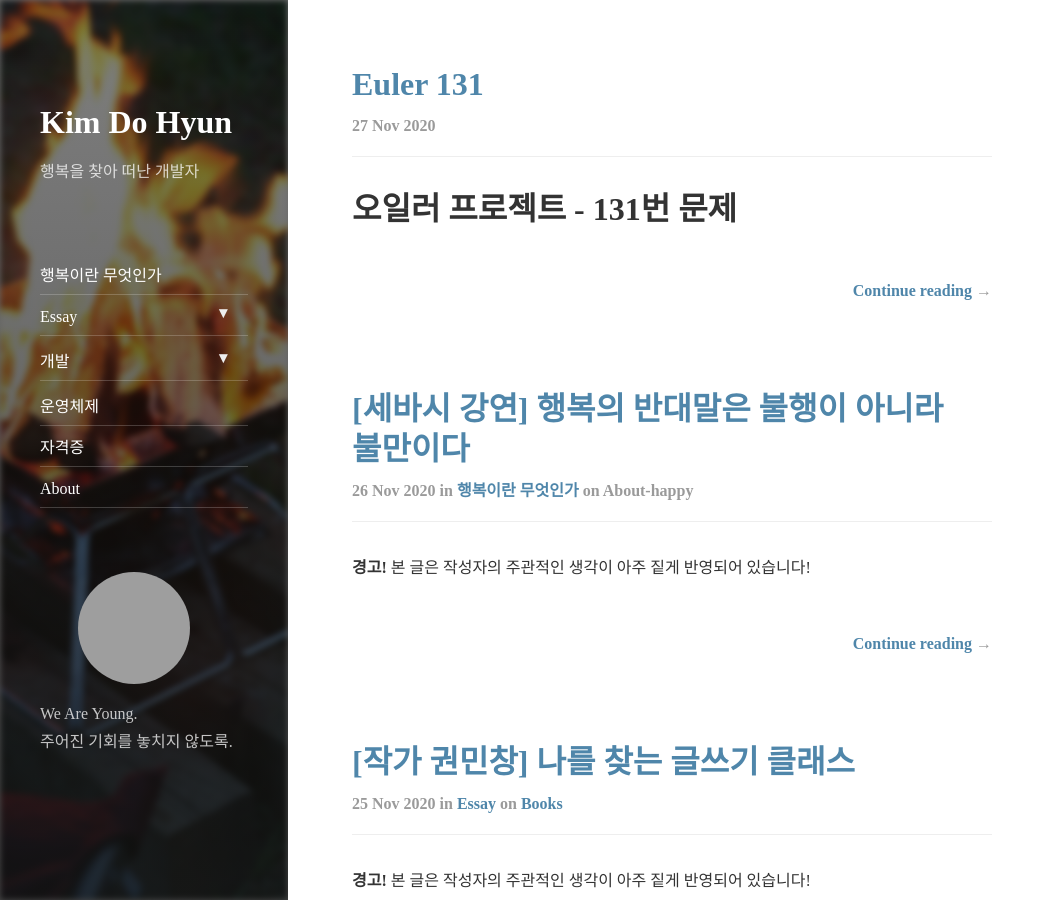
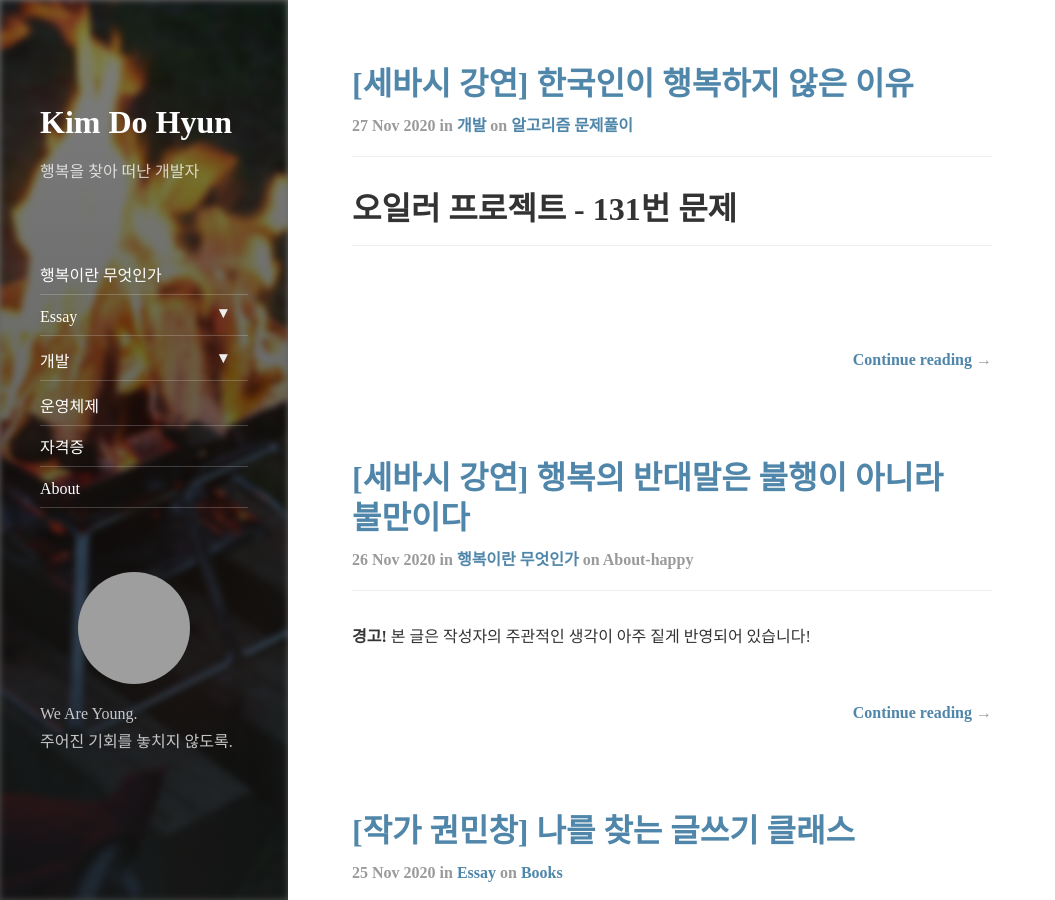
Before and after one commit to azza999/azza999.github.io, a Jekyll site: the page built from index.html, in a window 1280 px wide and 900 px high. Shown: the whole window, without its empty margins (0-1055 px from the left). Built offline with Jekyll 4.4.1, drawn with Linux system fonts in a browser that asks for light colours; nearby versions of some CDN libraries; the list of posts is cut into pages by our own code; some of the changed lines change nothing that is shown; grey boxes are pictures that could not be loaded.

Commit message:
add image

```diff
--- a/_posts/2020-11-27-euler-131.md
+++ b/_posts/2020-11-27-euler-131.md
@@ -1,6 +1,20 @@
+---
+layout:		post
+title:		"[세바시 강연] 한국인이 행복하지 않은 이유"
+subtitle:	"더 많은 행복을 추구하는 한국인"
+categories:	dev
+tags:		algorithm
+hard_wrap: true
+
+---
+
 # 오일러 프로젝트 - 131번 문제
+---
+<br>
 
 ## 문제
+---
+
 <pre>
 <code>
 어떤 소수 p는 n3 + n2p를 세제곱수로 만드는 자연수 n이 존재합니다.
@@ -14,6 +28,8 @@
 </pre>
 
 ## 풀이
+---
+
 이 문제는 코드화해서 생각해보면 나누어보면 2가지 측면이 있습니다.
 
 _어떤 소수 p_
@@ -23,6 +39,8 @@
 참고로 사용 언어는 자료형, 컴파일의 귀찮음을 방지하기 위해 Chrome 개발자 도구에서 js로 풀이할 예정입니다
 
 ### 소수를 판별할 때 사용할 함수
+---
+
 
 소수를 찾는 데는 가장 쉬운 방법인 에라토스 테네스 체를 사용하겠습니다.
 
@@ -43,6 +61,8 @@
 </pre>
 
 ### 식에 부합하는지 확인할 함수
+---
+
 
 <pre>
 <code>
@@ -119,11 +139,11 @@
 
 결과는 다음과 같습니다.
 
-![결과1](https://github.com/azza999/daily/blob/master/project-euler/Question_131/images/result1.PNG)
+![결과1]({{ site.url }}/assets/img/result1.PNG)
 
 표본이 적은거 같으니 좀 더 뽑아보겠습니다.
 
-![결과2](https://github.com/azza999/daily/blob/master/project-euler/Question_131/images/result2.PNG)
+![결과2]({{ site.url }}/assets/img/result2.PNG)
 
 이렇게 컴퓨터를 혹사시킨다면 1,000,000 이하의 소수를 모두 찾을 수는 있겠죠. 하지만 우리는 이런걸 원하는게 아니죠? 숫자 사이의 상관관계를 찾아보겠습니다.
 
@@ -135,7 +155,7 @@
 
 처음에는 막연히 증가되는 규칙이 있을거라 생각하고 쭉 결과값들을 써봤습니다.
 
-![규칙추리](https://github.com/azza999/daily/blob/master/project-euler/Question_131/images/nrm.PNG)
+![규칙추리]({{ site.url }}/assets/img/nrm.PNG)
 
 아! 1에 점점 수렴하는군요! 이 수렴하는 값에 규칙이 있을줄 알았는데, 소수점 계산이 정확하지 않은 js의 특성도 있고, 어차피 여기서 규칙을 찾기는 힘들거같아 다른 규칙을 생각해봤습니다.
 
@@ -215,7 +235,7 @@
 </code>
 </pre>
 
-근데 문제가 생겼다. 위 식을 크롬 개발자 도구든 nodejs든 아무리 계산을 해도 정답은 48이 나온다. 그런데 자꾸 틀렸단다. 논리적인 방법을 통해 나온 규칙이고, 자만일수도 있지만 분명 틀린게 없다 생각했다. 그러다 불현듯 떠오른 문제 하나.
+근데 문제가 생겼습니다... 위 식을 크롬 개발자 도구든 nodejs든 아무리 계산을 해도 정답은 48이 나오는데... 자꾸 틀렸다네요..? 논리적인 방법을 통해 나온 규칙이고, 자만일수도 있지만 분명 틀린게 없다고 생각했는데 ㅜㅜ 그러다 JS의 특징이 하나 생각났습니다.
 
 <pre>
 <code>
@@ -223,11 +243,11 @@
 </code>
 </pre>
 
-지난번에도 오일러 프로젝트 문제를 풀던 중, 분명 맞는 식이고 괜찮은 것 같아서 여러 방법을 찾던 중이었다. 당시에는 파이썬도 함꼐 연습하던 참이라 파이썬 코드도 실행시켜 봤는데. 이럴수가. 두 코드의 답이 다르다. 언어의 차이가 있겠지만 분명 같은 알고리즘에 코드간 번역을 제외하면 완전히 같은 코드인데, 왜 답이 달랐던걸까?
+지난번에도 오일러 프로젝트 문제를 풀던 중, 분명 맞는 식이고 괜찮은 것 같은데 답이 달라서 여러 방법을 찾던 중이었습니다. 당시에는 파이썬도 함께 연습하던 참이라 파이썬으로 번역한 코드도 실행시켜 봤는데, 이럴수가... 두 코드의 답이 달랐습니다. 언어의 차이가 있겠지만 분명 같은 알고리즘에 코드간 번역을 제외하면 완전히 같은 코드인데, 왜 답이 달랐을까요?
 
 _JS가 JS 했다._
 
-말 그대로다.
+말 그대로입니다...
 
 https://stackoverflow.com/questions/3439040/why-does-adding-two-decimals-in-javascript-produce-a-wrong-result
 
@@ -235,7 +255,7 @@
 
 0.1 + 0.2는 0.3000000000000004가 되는 놀라운 기적.
 
-결국 Math.round()를 써서 풀어주기로 했다. 혹여나 알고리즘에 이상이 생길까 했지만, 어차피 round를 해줘도 소수인지 아닌지는 판별이 가능하기 때문에 크게 상관없어 보였다.
+결국 Math.round()를 써서 소수 부분을 없애기로 했습니다. 혹여나 알고리즘에 이상이 생길까 했지만, 어차피 round를 해줘도 소수인지 아닌지는 판별이 가능하기 때문에 크게 상관 없을 것 같았죠...
 
 진짜 최종 코드
 
@@ -275,6 +295,6 @@
 </code>
 </pre>
 
-이리하여 나온 정답은 173. 그렇게 131번 문제의 첫번째 풀이자가 되었다. 야호!
+이리하여 나온 정답은 173. 그렇게 131번 문제의 첫번째 풀이자가 되었습니다 야호!
 
-![클리어!](https://github.com/azza999/daily/blob/master/project-euler/Question_131/images/first.PNG)
+![클리어!]({{ site.url }}/assets/img/first.PNG)
```
Also changed, not shown: assets/img/2020-11-27/first.PNG (added), assets/img/2020-11-27/nrm.PNG (added), assets/img/2020-11-27/result1.PNG (added), assets/img/2020-11-27/result2.PNG (added).
